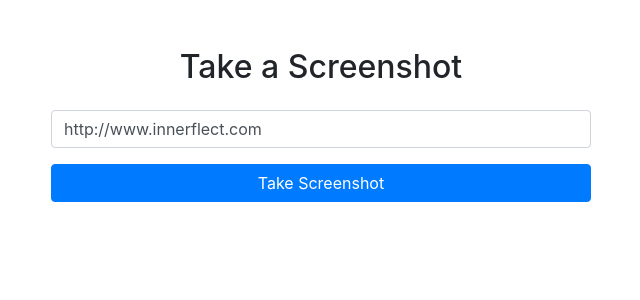
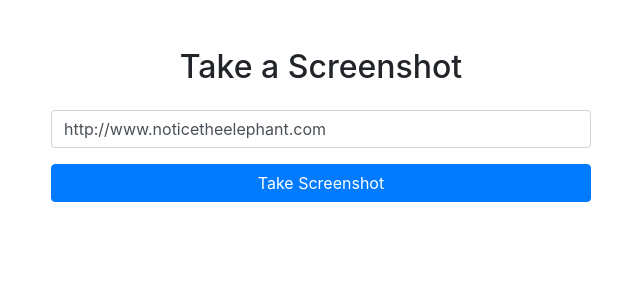
Before and after one commit to IndiasFernandes/websiteAudit, a Django app: page /screenshot/ in a window 1280 px wide. Shown: the part 56-356 px from the top of the page, without its empty margins (319-959 px from the left). Run offline with Django 4.2, Linux system fonts and the light colour scheme; some libraries are stand-ins or nearby versions.

Commit message:
URLs Updated.

```diff
--- a/templates/post.html
+++ b/templates/post.html
@@ -13,7 +13,7 @@
     <script>
         document.getElementById("postRequestButton").addEventListener("click", function() {
             var xhr = new XMLHttpRequest();
-            xhr.open("POST", "https://innerflect.com/websiteAudit/api/addData", true);
+            xhr.open("POST", "http://16.170.215.209:8000/websiteAudit/api/addData", true);
             xhr.setRequestHeader("Content-Type", "application/json");
 
             // Define the data to send in the POST request (modify as needed)
--- a/templates/screenshot.html
+++ b/templates/screenshot.html
@@ -7,7 +7,7 @@
             <form id="screenshotForm" method="post" class="needs-validation" novalidate>
                 {% csrf_token %}
                 <div class="form-group">
-                    <input type="text" name="url" class="form-control" placeholder="Enter URL here" value="http://www.innerflect.com" required>
+                    <input type="text" name="url" class="form-control" placeholder="Enter URL here" value="http://www.noticetheelephant.com" required>
                 </div>
                 <div class="d-grid gap-2">
                     <button type="submit" class="btn btn-primary btn-block">Take Screenshot</button>
--- a/templates/web_scrapper.html
+++ b/templates/web_scrapper.html
@@ -6,7 +6,7 @@
             <h2 class="mb-4 text-center">Fetch and Display Web Content</h2>
             <form id="webScrapperForm" method="get" class="needs-validation" novalidate>
                 <div class="form-group">
-                    <input type="text" name="url" class="form-control" placeholder="Enter URL here" value="http://www.innerflect.com" required>
+                    <input type="text" name="url" class="form-control" placeholder="Enter URL here" value="http://www.noticetheelephant.com" required>
                 </div>
                 <div class="d-grid gap-2">
                     <button type="submit" class="btn btn-primary btn-block">Fetch Content</button>
--- a/websiteAudit/settings.py
+++ b/websiteAudit/settings.py
@@ -40,7 +40,7 @@ DEBUG = True
 # DEBUG is a boolean that turns on/off debug mode. It should be False in production for security reasons.
 
 
-ALLOWED_HOSTS = ['16.170.215.209', 'localhost', '145.224.125.138', 'innerflect.com', '127.0.0.1', 'noticetheelephant.com']
+ALLOWED_HOSTS = ['16.170.215.209', 'localhost', '145.224.125.138', '127.0.0.1', 'noticetheelephant.com']
 # ALLOWED_HOSTS is a list of strings representing the host/domain names that this Django site can serve.
 
 
```
